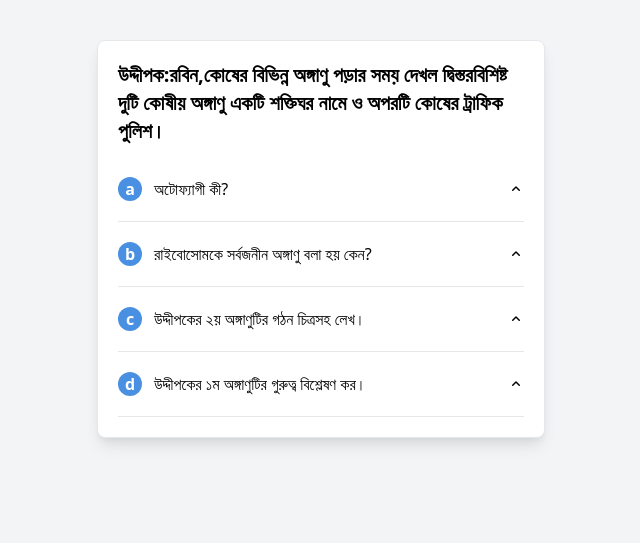
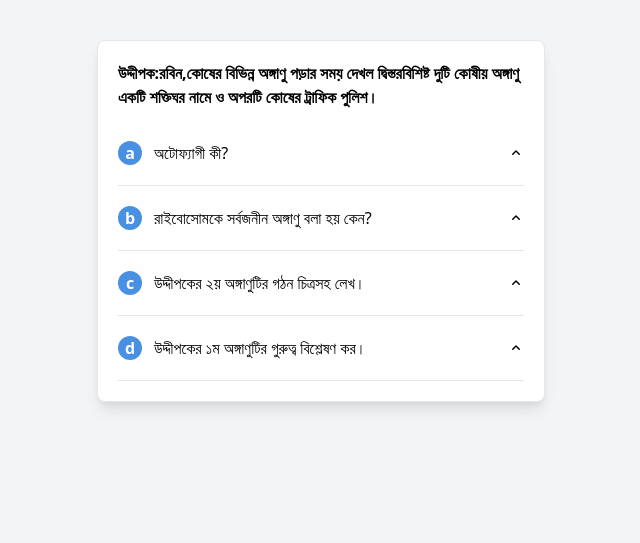
Before and after one commit to Asifurrahman-Noyons/accordion_cq, a plain HTML site: page index.html in a window 1280 px wide. Shown: the whole page, without its empty margins (319-959 px from the left). Drawn offline with nearby package versions, Linux system fonts and the light colour scheme.

Commit message:
Update index.html

```diff
--- a/index.html
+++ b/index.html
@@ -3,7 +3,7 @@
 <head>
     <meta charset="UTF-8">
     <meta name="viewport" content="width=device-width, initial-scale=1.0">
-    <title>Accordion Example</title>
+    <title></title>
     <link href="https://cdn.jsdelivr.net/npm/tailwindcss@2.2.19/dist/tailwind.min.css" rel="stylesheet">
     <style>
         .circle {
@@ -69,7 +69,7 @@
             card.className = 'border rounded-lg shadow-lg p-5 mb-5 bg-white';
 
             const cardTitle = document.createElement('h2');
-            cardTitle.className = 'accordion-title text-xl font-bold mb-3'; // Added class for left alignment
+            cardTitle.className = 'accordion-title text-md font-bold mb-3'; // Added class for left alignment
             cardTitle.textContent = title;
 
             const accordion = document.createElement('div');
```
